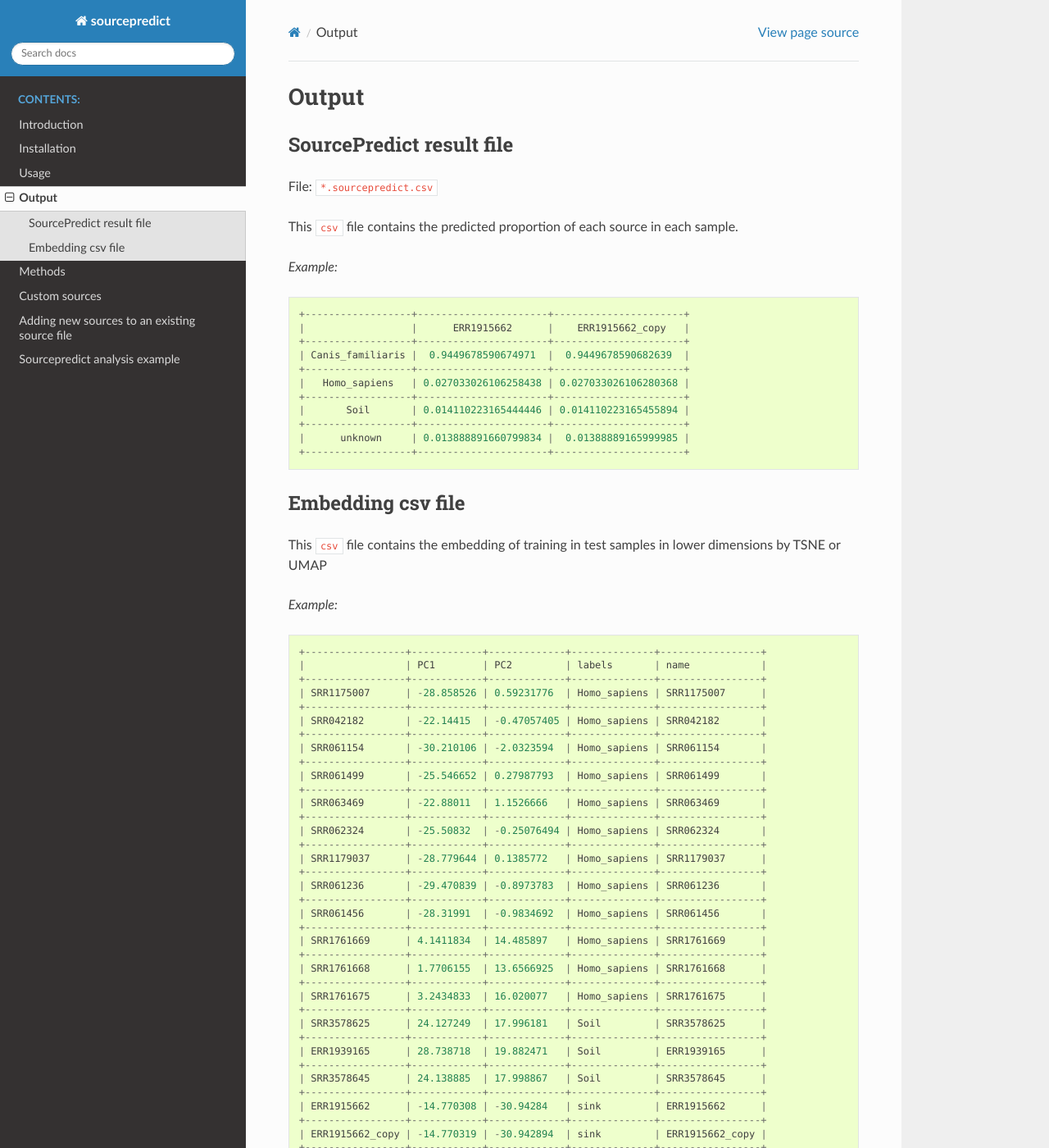
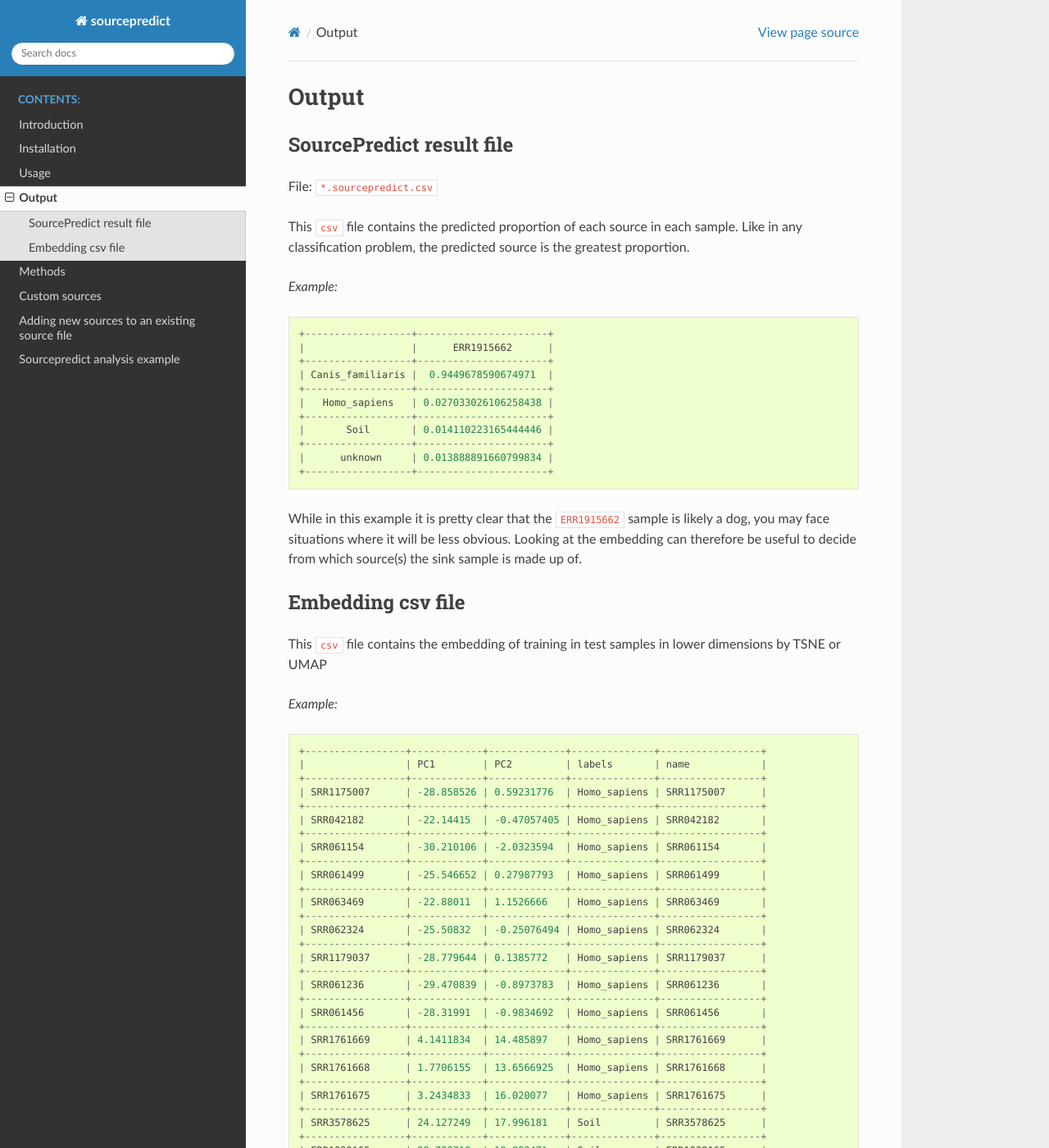
Before and after one commit to maxibor/sourcepredict, a Sphinx documentation site: the page built from docs/results.md, in a window 1280 px wide and 1400 px high. Shown: the whole window at 82% size. Built offline with Sphinx 7.4.7 and the Read the Docs theme 2.0.0, drawn with Linux system fonts in a browser that asks for light colours; some of the changed text lies outside the part shown.

Commit message:
result interpretation

````diff
--- a/docs/results.md
+++ b/docs/results.md
@@ -5,22 +5,25 @@
 File: `*.sourcepredict.csv`
 
 This `csv` file  contains the predicted proportion of each source in each sample.
+Like in any classification problem, the predicted source is the greatest proportion.
 
 _Example:_
 
 ```
-+------------------+----------------------+----------------------+
-|                  |      ERR1915662      |    ERR1915662_copy   |
-+------------------+----------------------+----------------------+
-| Canis_familiaris |  0.9449678590674971  |  0.9449678590682639  |
-+------------------+----------------------+----------------------+
-|   Homo_sapiens   | 0.027033026106258438 | 0.027033026106280368 |
-+------------------+----------------------+----------------------+
-|       Soil       | 0.014110223165444446 | 0.014110223165455894 |
-+------------------+----------------------+----------------------+
-|      unknown     | 0.013888891660799834 |  0.01388889165999985 |
-+------------------+----------------------+----------------------+
++------------------+----------------------+
+|                  |      ERR1915662      |
++------------------+----------------------+
+| Canis_familiaris |  0.9449678590674971  |
++------------------+----------------------+
+|   Homo_sapiens   | 0.027033026106258438 |
++------------------+----------------------+
+|       Soil       | 0.014110223165444446 |
++------------------+----------------------+
+|      unknown     | 0.013888891660799834 |
++------------------+----------------------+
 ```
+
+While in this example it is pretty clear that the `ERR1915662` sample is likely a dog, you may face situations where it will be less obvious. Looking at the embedding can therefore be useful to decide from which source(s) the sink sample is made up of.
 
 ### Embedding csv file
 
@@ -64,6 +67,6 @@ _Example:_
 +-----------------+------------+-------------+--------------+-----------------+
 | ERR1915662      | -14.770308 | -30.94284   | sink         | ERR1915662      |
 +-----------------+------------+-------------+--------------+-----------------+
-| ERR1915662_copy | -14.770319 | -30.942894  | sink         | ERR1915662_copy |
-+-----------------+------------+-------------+--------------+-----------------+
 ```
+
+See the [example usage](https://sourcepredict.readthedocs.io/en/latest/run_example.html) of Sourcepredict for a example of how to plot it.
````
